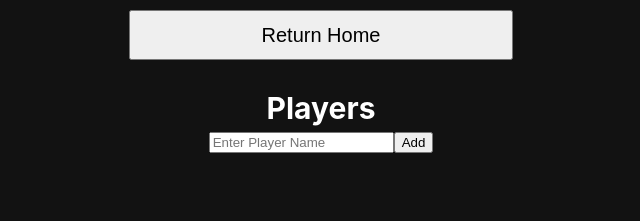
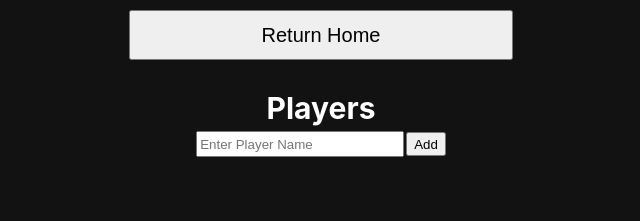
Before and after one commit to CK6853/CatanCompanion, a React (Create React App) app: page / in a window 1280 px wide. Both pictures are taken after a click on the button "Players". Shown: the top 221 px of the page, without its empty margins (319-959 px from the left). Built offline with nearby package versions, Linux system fonts and the light colour scheme.

Commit message:
Input box + button sizing

```diff
--- a/src/CSS/Players.css
+++ b/src/CSS/Players.css
@@ -20,3 +20,12 @@
     height: 30px;
     margin-top: 10px;
 }
+
+.InputBox {
+    height: 20px;
+    min-width: 200px;
+}
+.SubmitButton {
+    height: 24px;
+    margin-left: 2px;
+}
```
